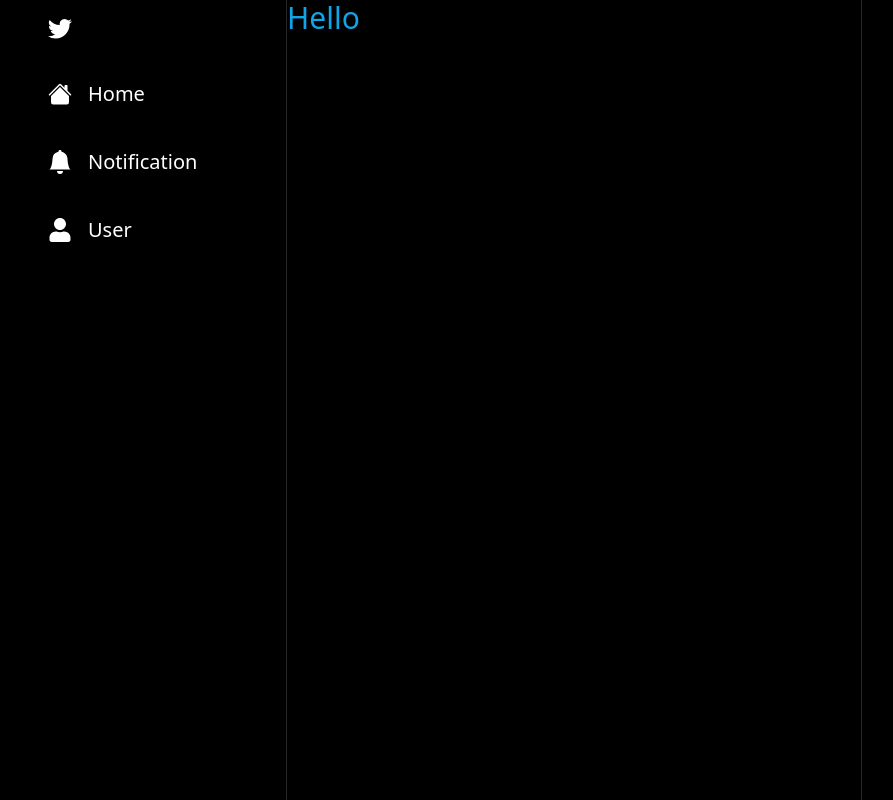
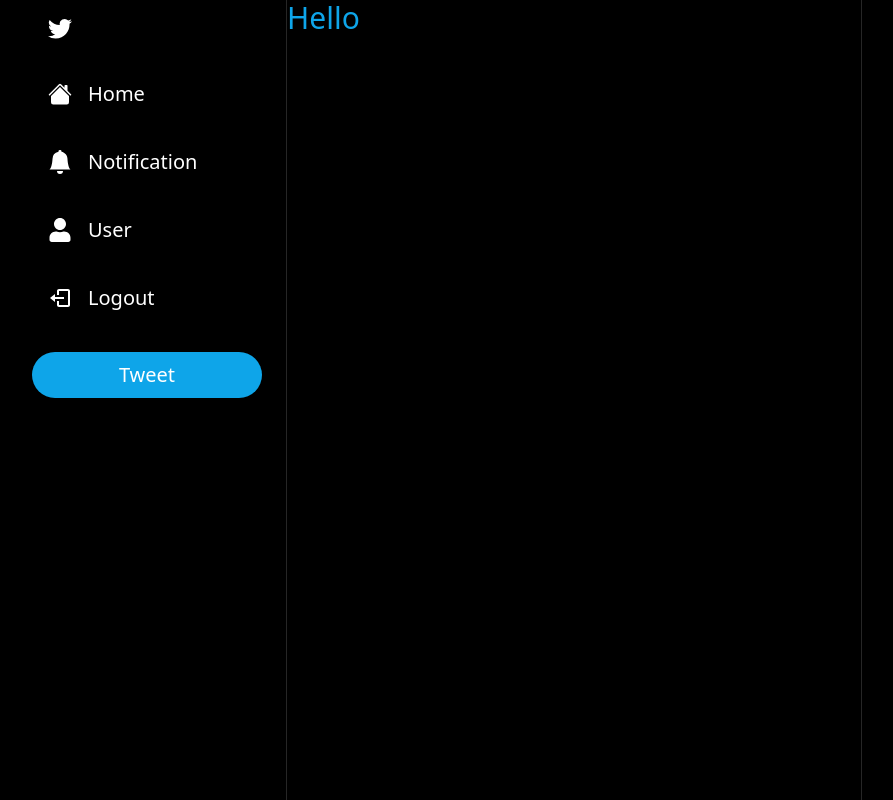
Before and after one commit to AsimKachhap/TwitterClone_V1.0, a Next.js app: page / in a window 1280 px wide. Shown: the whole page, without its empty margins (66-959 px from the left). Built offline with nearby package versions, Linux system fonts and the light colour scheme.

Commit message:
sidebar completed

```diff
--- a/src/components/layout/Sidebar.tsx
+++ b/src/components/layout/Sidebar.tsx
@@ -1,8 +1,10 @@
 import { FunctionComponent } from "react";
 import { BsHouseFill, BsBellFill } from "react-icons/bs";
+import { BiLogOut } from "react-icons/bi";
 import { FaUser } from "react-icons/fa";
 import SidebarLogo from "./SidebarLogo";
 import SidebarItem from "./SidebarItem";
+import SidebarTweetButton from "./SidebarTweetButton ";
 
 interface SidebarProps {}
 
@@ -38,6 +40,8 @@
               icon={item.icon}
             />
           ))}
+          <SidebarItem onClick={() => {}} icon={BiLogOut} label="Logout" />
+          <SidebarTweetButton />
         </div>
       </div>
     </div>
--- /dev/null
+++ b/src/components/layout/SidebarTweetButton .tsx
@@ -0,0 +1,57 @@
+import { useRouter } from "next/router";
+import { FunctionComponent } from "react";
+import { FaFeather } from "react-icons/fa";
+
+interface SidebarTweetButtonProps {}
+
+const SidebarTweetButton: FunctionComponent<SidebarTweetButtonProps> = () => {
+  const router = useRouter();
+  return (
+    <div onClick={() => router.push("/")}>
+      <div
+        className="
+            mt-6
+            lg:hidden
+            rounded-full
+            h-14
+            w-14
+            p-4
+            flex
+            items-center
+            justify-center
+            bg-sky-500
+            hover:bg-opacity-80
+            cursor-pointer
+            transition"
+      >
+        <FaFeather size={24} color="white" />
+      </div>
+      <div
+        className="
+          mt-6
+          hidden
+          lg:block
+          py-2
+          px-4
+          rounded-full
+          bg-sky-500
+          hover:opacity-90
+          cursor-pointer
+          transition"
+      >
+        <p
+          className="
+              hidden
+              lg:block
+              text-center
+              text-white
+              text-[20px]"
+        >
+          Tweet
+        </p>
+      </div>
+    </div>
+  );
+};
+
+export default SidebarTweetButton;
```
